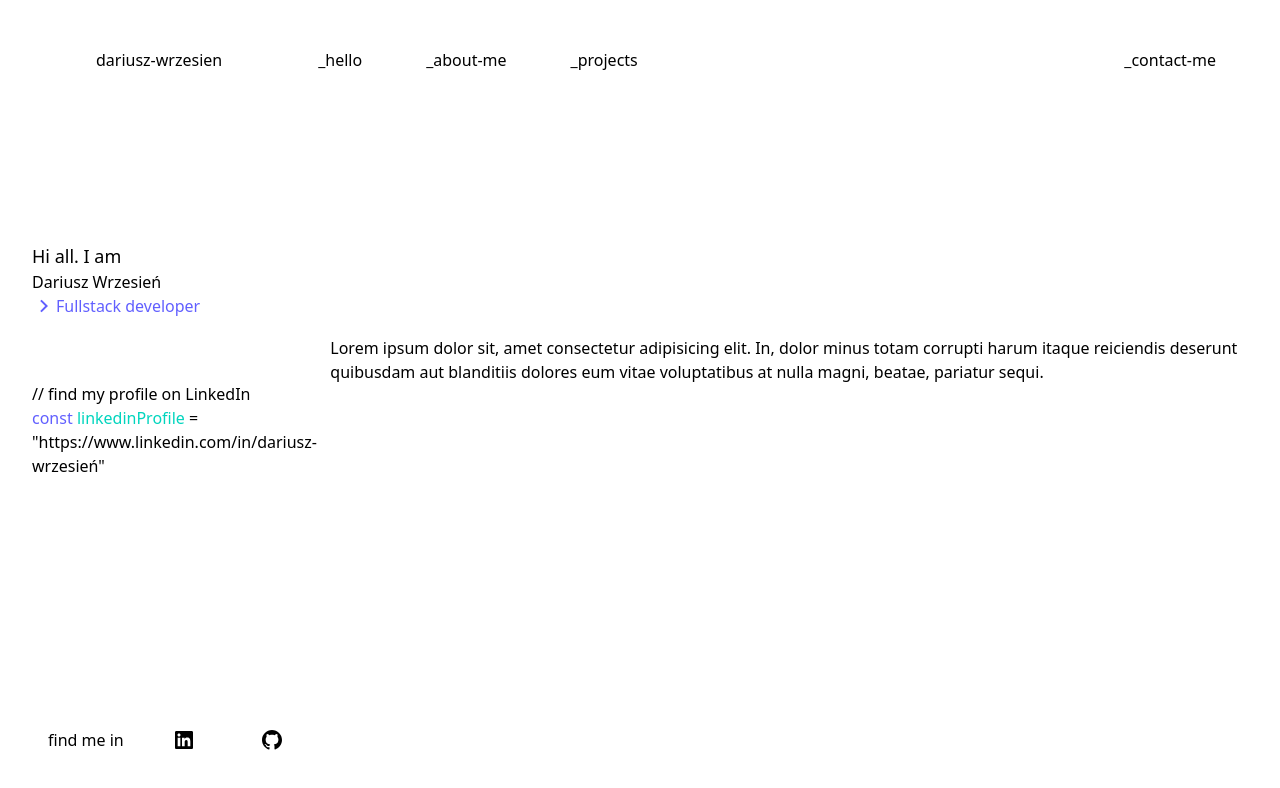
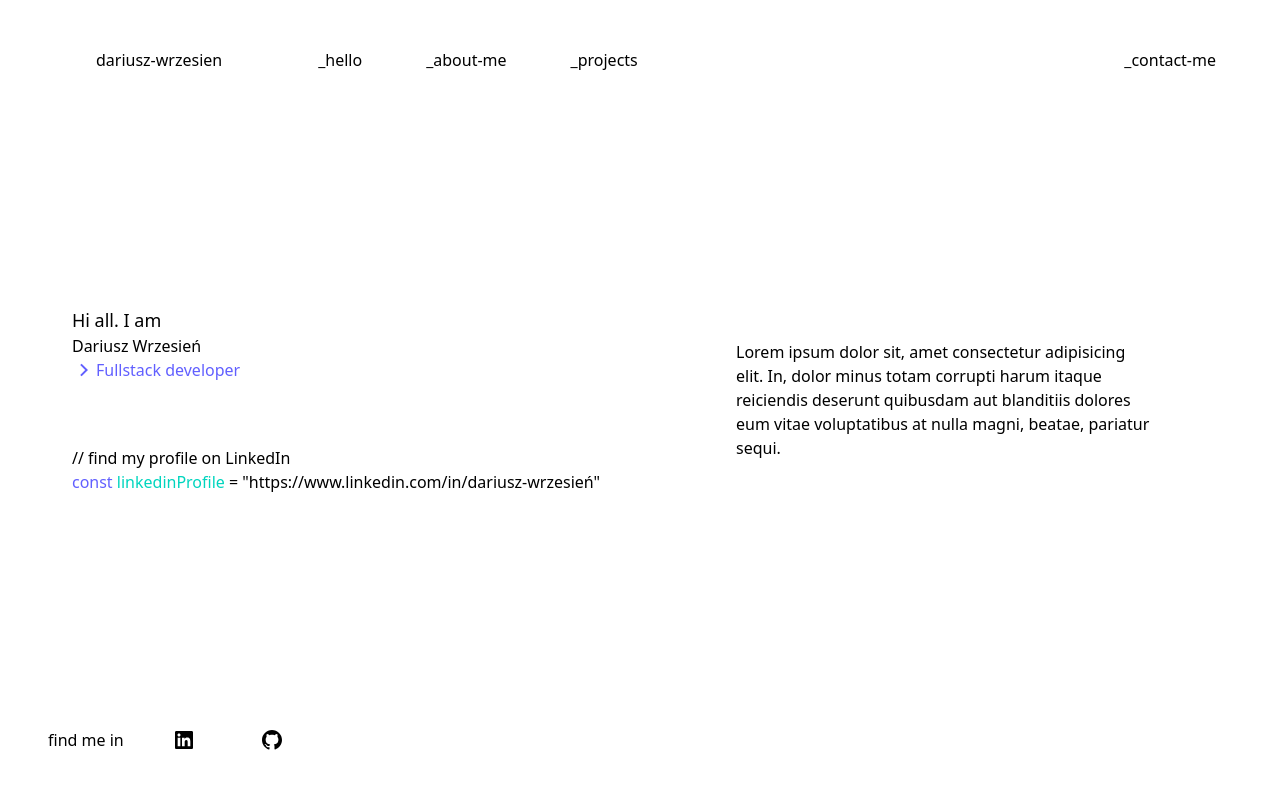
Before and after one commit to dariuszwrzesien/my-portfolio, a React (Vite) app: page / in a window 1280 px wide. Shown: the top 788 px of the page. Built offline with nearby package versions, Linux system fonts and the light colour scheme.

Commit message:
feat: add AnimatedPage and CV page; refactor Layout, HeaderDesktop, and FooterDesktop components for improved structure and styling

```diff
--- a/src/components/FooterDesktop.tsx
+++ b/src/components/FooterDesktop.tsx
@@ -8,7 +8,7 @@ const FooterDesktop: FC = () => {
     "py-4 px-8 cursor-pointer border-l-1 border-l-text-slate transition-all duration-200 border-b-3 border-b-transparent hover:text-heading-foreground";
 
   return (
-    <header className="w-full bg-background text-foreground">
+    <footer className="flex flex-col justify-end col-span-12 bg-background text-foreground">
       <nav className="flex border-t border-stroke">
         <div className="flex">
           <div className="text-md py-4 px-4">find me in</div>
@@ -32,7 +32,7 @@ const FooterDesktop: FC = () => {
           </div>
         </div>
       </nav>
-    </header>
+    </footer>
   );
 };
 
--- a/src/components/HeaderDesktop.tsx
+++ b/src/components/HeaderDesktop.tsx
@@ -16,7 +16,7 @@ const HeaderDesktop: FC = () => {
   };
 
   return (
-    <header className="w-full bg-background text-foreground">
+    <header className="flex flex-col justify-start col-span-12 bg-background text-foreground">
       <nav className="flex justify-between items-center border-b border-stroke">
         <div className="flex">
           <div className="text-md py-4 px-16">dariusz-wrzesien</div>
--- a/src/components/Layout.tsx
+++ b/src/components/Layout.tsx
@@ -9,9 +9,9 @@ type LayoutProps = {
 const Layout: React.FC<LayoutProps> = ({ children }) => {
   return (
     <div className="min-h-screen w-full p-8">
-      <div className="h-[calc(100vh-4rem)] w-full border border-stroke flex flex-col">
+      <div className="h-[calc(100vh-4rem)] w-full border border-stroke grid grid-cols-12 grid-rows-12">
         <HeaderDesktop />
-        <main className="flex-1 overflow-auto custom-scrollbar">
+        <main className="flex flex-col col-span-12 row-span-10 justify-center overflow-auto custom-scrollbar">
           {children}
         </main>
         <FooterDesktop />
--- a/src/pages/Home.tsx
+++ b/src/pages/Home.tsx
@@ -2,10 +2,10 @@ import { RiArrowRightSLine } from "@remixicon/react";
 
 const Home = () => {
   return (
-    <div className="flex col-start-2 col-span-8">
+    <div className="grid grid-cols-12">
       {/* Hello Section */}
-      <section className="flex h-[calc(100vh-16rem)]">
-        <div className="flex flex-col justify-center">
+      <section className="col-span-6 h-[calc(100vh-16rem)] flex items-center justify-center">
+        <div className="flex flex-col justify-center p-8">
           <p className="text-foreground text-lg">Hi all. I am</p>
           <h1 className="text-heading-foreground">Dariusz Wrzesień</h1>
           <h4 className="flex items-center text-indigo-500">
@@ -28,13 +28,13 @@ const Home = () => {
       </section>
 
       {/* Game Section */}
-      <section className="flex h-[calc(100vh-16rem)]">
-        <span className="flex flex-col justify-center">
+      <section className="col-span-6 h-[calc(100vh-16rem)] flex items-center justify-center">
+        <div className="flex flex-col justify-center p-4 max-w-md">
           Lorem ipsum dolor sit, amet consectetur adipisicing elit. In, dolor
           minus totam corrupti harum itaque reiciendis deserunt quibusdam aut
           blanditiis dolores eum vitae voluptatibus at nulla magni, beatae,
           pariatur sequi.
-        </span>
+        </div>
       </section>
     </div>
   );
```
Also changed, not shown: src/components/AnimatedPage.tsx (added), src/pages/CV.tsx (added).
